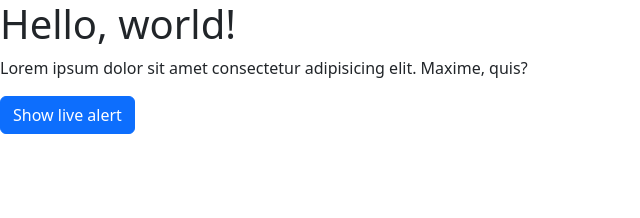
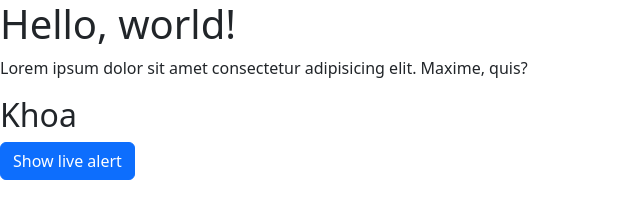
Before and after one commit to huynhthanhvan0411/demogithub, a plain HTML site: page css/index.html in a window 1280 px wide. Shown: the whole page, without its empty margins (0-640 px from the left). Drawn offline with nearby package versions, Linux system fonts and the light colour scheme.

Commit message:
update h2

```diff
--- a/css/index.html
+++ b/css/index.html
@@ -13,6 +13,7 @@
     <h1>Hello, world!</h1>
     <p>Lorem ipsum dolor sit amet consectetur adipisicing elit. Maxime, quis?
     </p>
+    <h2>Khoa</h2>
     <div id="liveAlertPlaceholder"></div>
     <button type="button" class="btn btn-primary" id="liveAlertBtn">Show live alert</button>
     <script src="https://cdn.jsdelivr.net/npm/bootstrap@5.3.1/dist/js/bootstrap.bundle.min.js"
```
